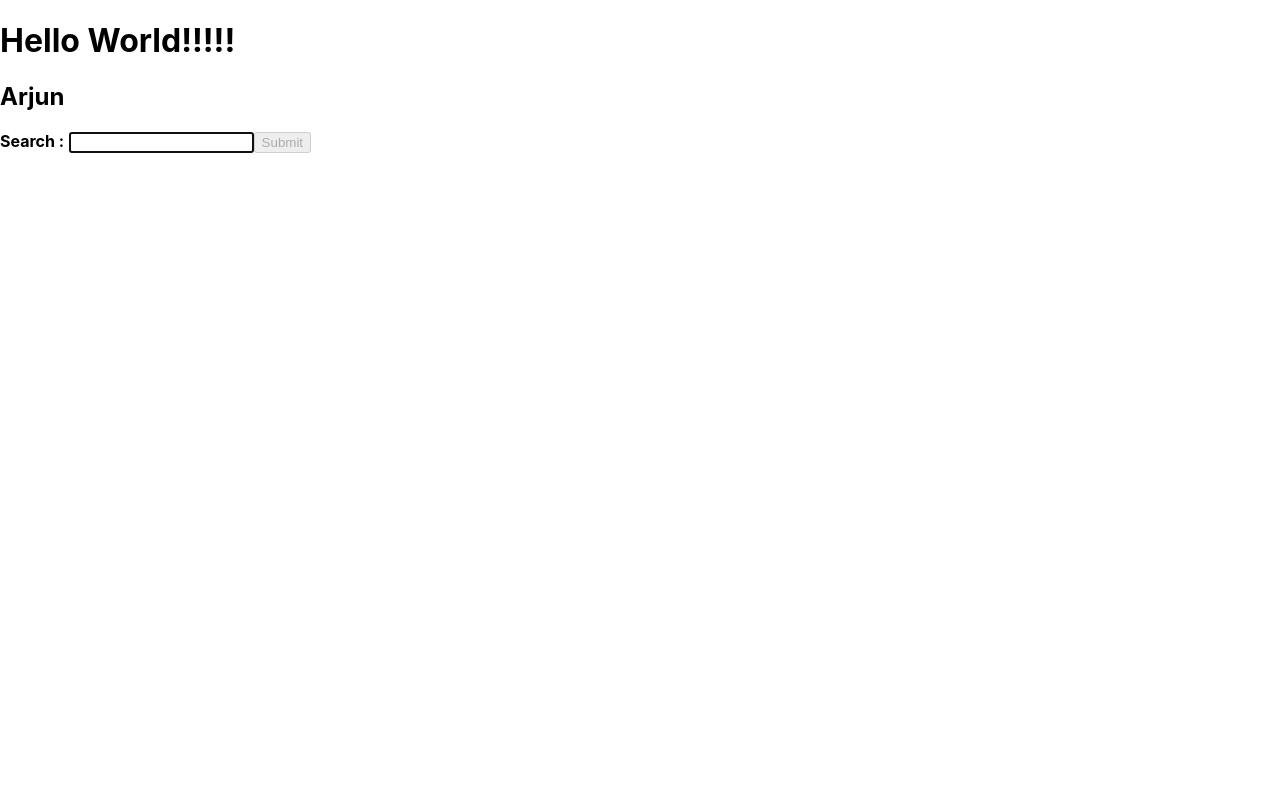
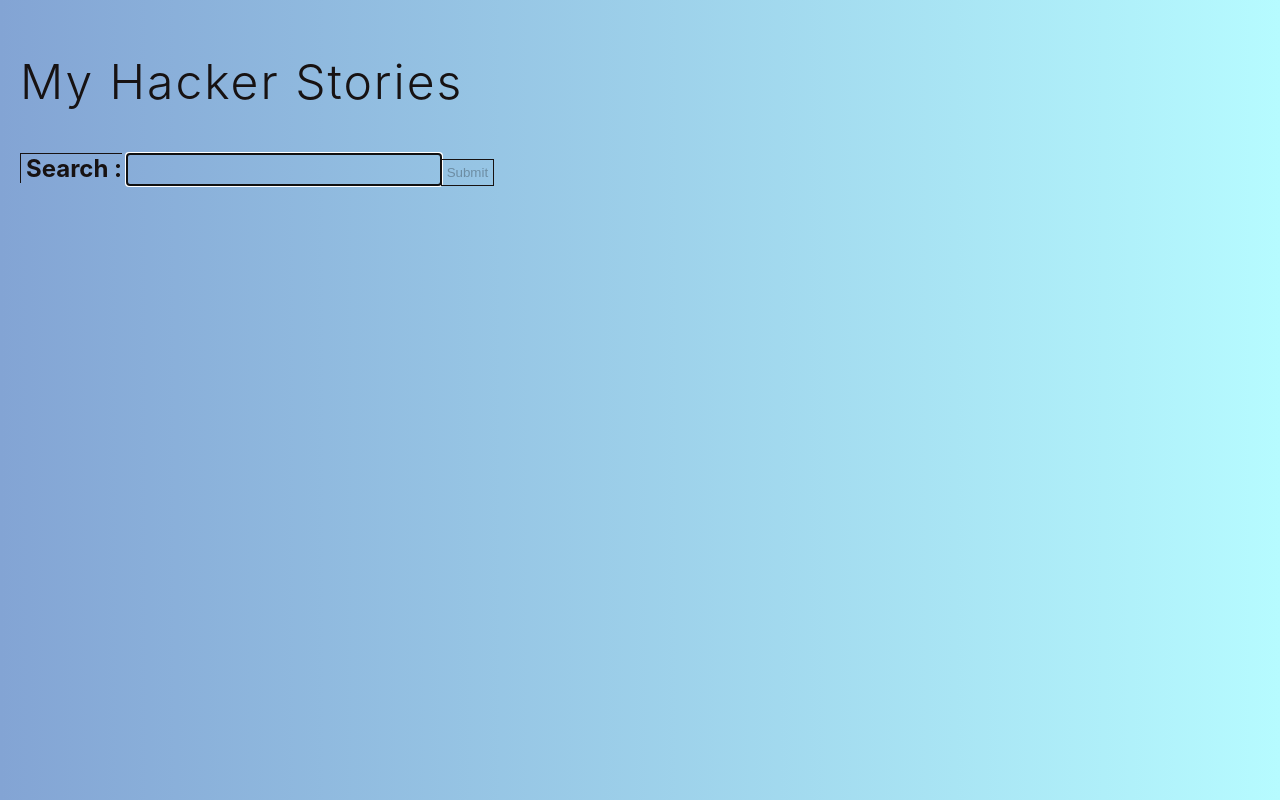
Before and after one commit to letsmailarjunmurali/React_Bunch, a React (Create React App) app in the folder RoadToReact/hacker-stories/: page / in a window 1280 px wide. Shown: the top 800 px of the page. Built offline with nearby package versions, Linux system fonts and the light colour scheme.

Commit message:
css_in_react

```diff
--- a/RoadToReact/hacker-stories/src/App.css
+++ b/RoadToReact/hacker-stories/src/App.css
@@ -1,38 +1,64 @@
-.App {
-  text-align: center;
+.container {
+  height: 100vw;
+  padding: 20px;
+  background: #83a4d4; /* fallback for old browsers */
+  background: linear-gradient(to left, #b6fbff, #83a4d4);
+  color: #171212;
 }
 
-.App-logo {
-  height: 40vmin;
-  pointer-events: none;
+.headline-primary {
+  font-size: 48px;
+  font-weight: 300;
+  letter-spacing: 2px;
 }
 
-@media (prefers-reduced-motion: no-preference) {
-  .App-logo {
-    animation: App-logo-spin infinite 20s linear;
-  }
+.item {
+  display: flex;
+  align-items: center;
+  padding-bottom: 5px;
+}
+.item > span {
+  padding: 0 5px;
+  white-space: nowrap;
+  overflow: hidden;
+  white-space: nowrap;
+  text-overflow: ellipsis;
 }
 
-.App-header {
-  background-color: #282c34;
-  min-height: 100vh;
+.item > span > a {
+  color: inherit;
+}
+.button {
+  background: transparent;
+  border: 1px solid #171212;
+  padding: 5px;
+  cursor: pointer;
+  transition: all 0.1s ease-in;
+}
+.button:hover {
+  background: #171212;
+  color: #ffffff;
+}
+.button_small {
+  padding: 5px;
+}
+.button_large {
+  padding: 10px;
+}
+.search-form {
+  padding: 10px 0 20px 0;
   display: flex;
-  flex-direction: column;
-  align-items: center;
-  justify-content: center;
-  font-size: calc(10px + 2vmin);
-  color: white;
+  align-items: baseline;
 }
-
-.App-link {
-  color: #61dafb;
+.label {
+  border-top: 1px solid #171212;
+  border-left: 1px solid #171212;
+  padding-left: 5px;
+  font-size: 24px;
 }
-
-@keyframes App-logo-spin {
-  from {
-    transform: rotate(0deg);
-  }
-  to {
-    transform: rotate(360deg);
-  }
+.input {
+  border: none;
+  border-bottom: 1px solid #171212;
+  background-color: transparent;
+  font-size: 24px;
 }
--- a/RoadToReact/hacker-stories/src/App.js
+++ b/RoadToReact/hacker-stories/src/App.js
@@ -95,9 +95,8 @@
   });
 
   return (
-    <div>
-      <h1>Hello {getTitle("World!!!!!")}</h1>
-      <h2>{obj.firstname}</h2>
+    <div className="container">
+      <h1 className="headline-primary">My Hacker Stories</h1>
       <SearchForm
         search={searchTerm}
         onSearch={handleSearchInput}
@@ -117,7 +116,7 @@
 
   return (
     <>
-      <form onSubmit={onSubmit}>
+      <form onSubmit={onSubmit} className="search-form">
         <InputWithLabel
           id="search"
           label="Search"
@@ -127,7 +126,11 @@
         >
           <strong>Search :</strong>
         </InputWithLabel>
-        <button type="submit" disabled={!search}>
+        <button
+          type="submit"
+          disabled={!search}
+          className="button button-large"
+        >
           Submit
         </button>
       </form>
@@ -154,7 +157,9 @@
 
   return (
     <>
-      <label htmlFor={id}>{children}</label>
+      <label htmlFor={id} className="label">
+        {children}
+      </label>
       &nbsp;
       <input
         ref={inputRef}
@@ -162,6 +167,7 @@
         type={type}
         value={value}
         onChange={onInputChange}
+        className="input"
       />
     </>
   );
@@ -182,15 +188,19 @@
 const Item = ({ item, onRemoveItem }) => {
   return (
     <>
-      <li>
-        <span>
+      <li className="item">
+        <span style={{ width: "30%" }}>
           <a href={item.url}>{item.title}</a>
         </span>
-        <span>{item.author}</span>
-        <span>{item.num_comments}</span>
-        <span>{item.points}</span>
-        <span>
-          <button type="button" onClick={() => onRemoveItem(item)}>
+        <span style={{ width: "30%" }}>{item.author}</span>
+        <span style={{ width: "30%" }}>{item.num_comments}</span>
+        <span style={{ width: "30%" }}>{item.points}</span>
+        <span style={{ width: "30%" }}>
+          <button
+            className="button button_small"
+            type="button"
+            onClick={() => onRemoveItem(item)}
+          >
             Dismiss
           </button>
         </span>
```
Also changed, not shown: RoadToReact/hacker-stories/readme.txt (deleted).
